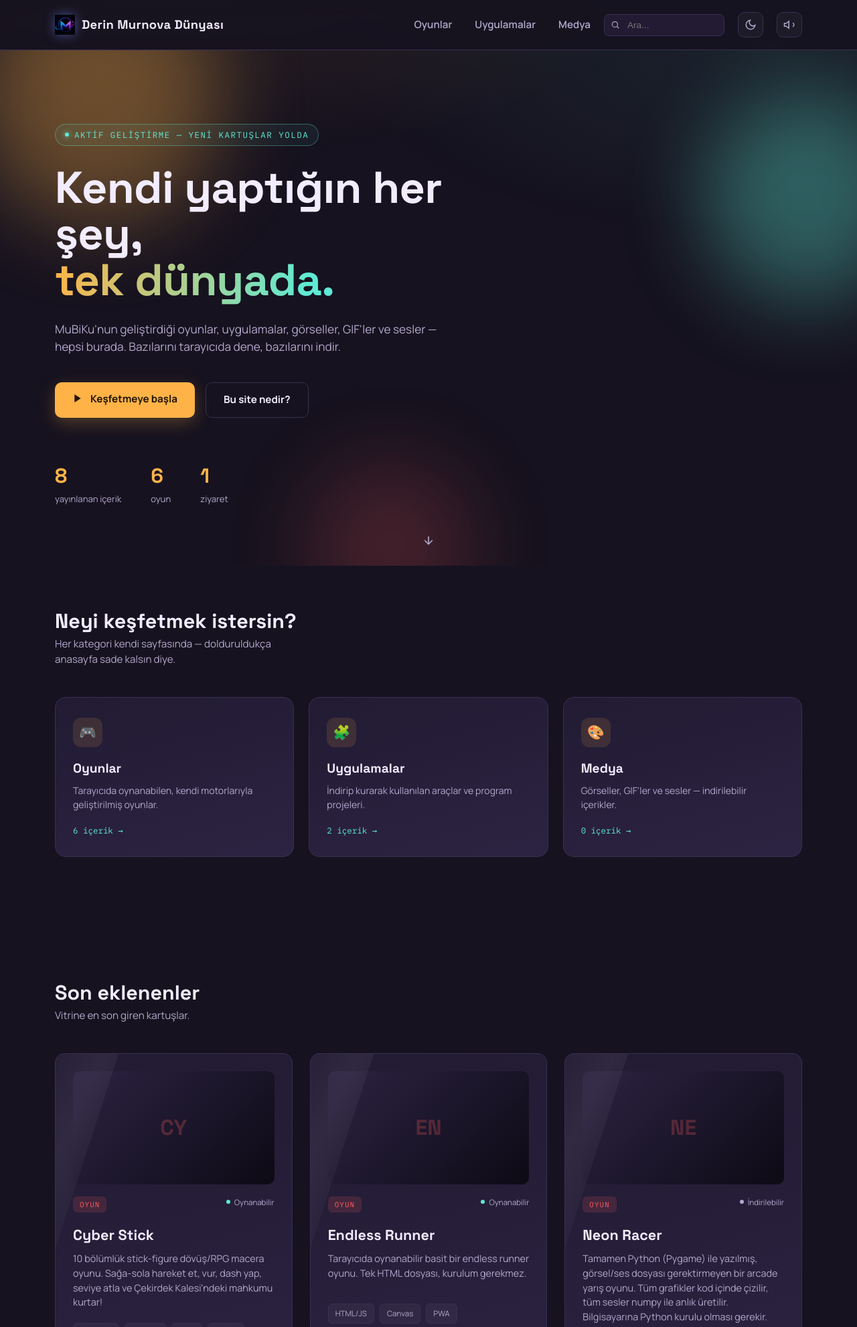
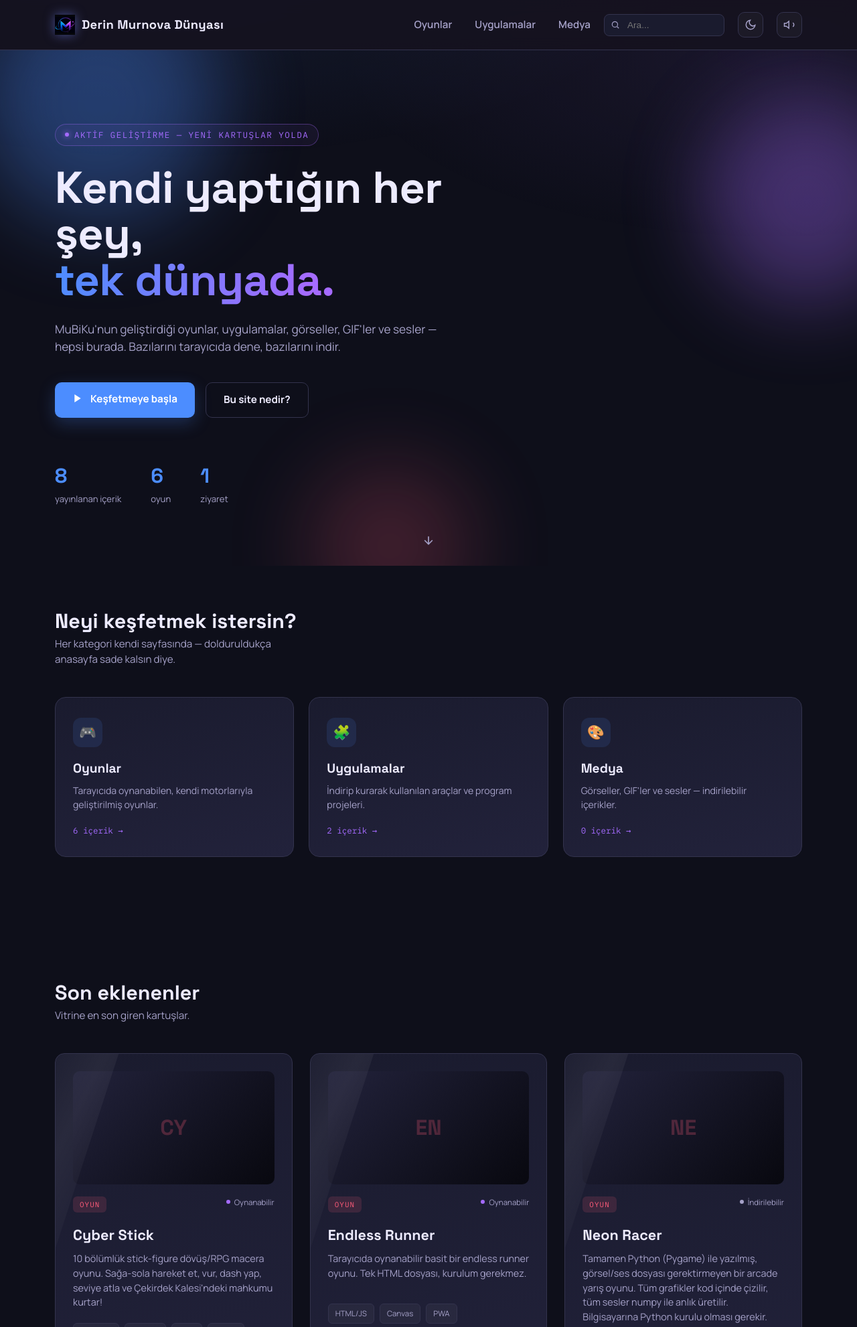
Before and after one commit to Asistan80/Nova, a Flask app: page / in a window 1280 px wide. Shown: the top 1982 px of the page at 67% size. Run offline with Flask 3, Linux system fonts and the light colour scheme.

Commit message:
logoya gore yeni renk paleti

```diff
--- a/static/css/style.css
+++ b/static/css/style.css
@@ -1,17 +1,17 @@
 @import url('https://fonts.googleapis.com/css2?family=Space+Grotesk:wght@400;500;600;700&family=Manrope:wght@400;500;600;700;800&family=IBM+Plex+Mono:wght@400;500&display=swap');
 
 :root{
-  --bg: #16121F;
-  --bg-deep: #0D0A15;
-  --surface: #221B33;
-  --surface-2: #2C2342;
-  --line: #3A2F52;
-  --text: #F2ECFF;
-  --text-dim: #B3A8CC;
-  --amber: #FFB347;
-  --amber-dim: #C98A2E;
-  --teal: #5EEAD4;
-  --boss-red: #FF5D5D;
+  --bg: #0E0F1A;
+  --bg-deep: #08080F;
+  --surface: #1A1B2E;
+  --surface-2: #22223B;
+  --line: #33334D;
+  --text: #EDEBFF;
+  --text-dim: #A6A2C9;
+  --amber: #4C8DFF;
+  --amber-dim: #2E6FE0;
+  --teal: #A56BFF;
+  --boss-red: #FF5C7A;
   --radius: 14px;
 }
 
@@ -30,8 +30,8 @@ body::before{
   content:"";
   position:fixed; inset:0;
   background:
-    radial-gradient(ellipse 60% 40% at 20% -10%, rgba(255,179,71,0.10), transparent),
-    radial-gradient(ellipse 50% 35% at 90% 10%, rgba(94,234,212,0.08), transparent);
+    radial-gradient(ellipse 60% 40% at 20% -10%, rgba(76,141,255,0.10), transparent),
+    radial-gradient(ellipse 50% 35% at 90% 10%, rgba(165,107,255,0.08), transparent);
   pointer-events:none;
   z-index:0;
 }
@@ -63,8 +63,8 @@ header.hero{ padding:110px 0 90px; position:relative; }
   display:inline-flex; align-items:center; gap:8px;
   font-family:'IBM Plex Mono', monospace; font-size:0.78rem;
   color: var(--teal); letter-spacing:0.12em; text-transform:uppercase;
-  border:1px solid rgba(94,234,212,0.35); padding:6px 14px; border-radius:999px;
-  margin-bottom:28px; background: rgba(94,234,212,0.06);
+  border:1px solid rgba(165,107,255,0.35); padding:6px 14px; border-radius:999px;
+  margin-bottom:28px; background: rgba(165,107,255,0.06);
 }
 .eyebrow .dot{ width:6px; height:6px; border-radius:50%; background:var(--teal); box-shadow:0 0 8px var(--teal); }
 
@@ -88,8 +88,8 @@ h1.title .hl{
   transition: transform .18s ease, box-shadow .18s ease;
 }
 .btn:focus-visible{ outline:2px solid var(--text); outline-offset:3px; }
-.btn-primary{ background: var(--amber); color:#211405; box-shadow:0 8px 24px rgba(255,179,71,0.25); }
-.btn-primary:hover{ transform:translateY(-2px); box-shadow:0 12px 28px rgba(255,179,71,0.35); }
+.btn-primary{ background: var(--amber); color:#FFFFFF; box-shadow:0 8px 24px rgba(76,141,255,0.25); }
+.btn-primary:hover{ transform:translateY(-2px); box-shadow:0 12px 28px rgba(76,141,255,0.35); }
 .btn-ghost{ background:transparent; color:var(--text); border:1px solid var(--line); }
 .btn-ghost:hover{ transform:translateY(-2px); border-color:var(--teal); color:var(--teal); }
 
@@ -139,8 +139,8 @@ section.shelf{ padding:60px 0 120px; }
   font-family:'IBM Plex Mono', monospace; font-size:0.68rem; letter-spacing:0.1em; text-transform:uppercase;
   padding:4px 10px; border-radius:6px;
 }
-.kind-oyun{ background: rgba(255,93,93,0.14); color:var(--boss-red); }
-.kind-uygulama{ background: rgba(94,234,212,0.14); color:var(--teal); }
+.kind-oyun{ background: rgba(255,92,122,0.14); color:var(--boss-red); }
+.kind-uygulama{ background: rgba(165,107,255,0.14); color:var(--teal); }
 
 .cart-status{ font-size:0.72rem; color:var(--text-dim); display:flex; align-items:center; gap:6px; }
 .cart-status .pip{ width:6px; height:6px; border-radius:50%; background:var(--teal); }
@@ -543,7 +543,7 @@ footer p{ font-size:0.82rem; color:var(--text-dim); }
 .group-tile-icon{
   width:44px; height:44px; border-radius:12px; margin-bottom:18px;
   display:flex; align-items:center; justify-content:center; font-size:1.3rem;
-  background: rgba(255,179,71,0.12);
+  background: rgba(76,141,255,0.12);
 }
 .group-tile-icon.icon-oyunlar::before{ content:"🎮"; }
 .group-tile-icon.icon-uygulamalar::before{ content:"🧩"; }
--- a/templates/base.html
+++ b/templates/base.html
@@ -10,7 +10,7 @@
 <link rel="icon" type="image/png" sizes="16x16" href="{{ url_for('static', filename='img/favicon-16.png') }}">
 <link rel="apple-touch-icon" sizes="180x180" href="{{ url_for('static', filename='img/favicon-180.png') }}">
 <link rel="manifest" href="{{ url_for('static', filename='manifest.json') }}">
-<meta name="theme-color" content="#16121F">
+<meta name="theme-color" content="#0E0F1A">
 
 <meta property="og:type" content="website">
 <meta property="og:title" content="{% block og_title %}Derin Murnova Dünyası — Üret · Keşfet · Paylaş{% endblock %}">
```
Also changed, not shown: other parts of static/css/style.css (+26 -26 lines), static/manifest.json.
